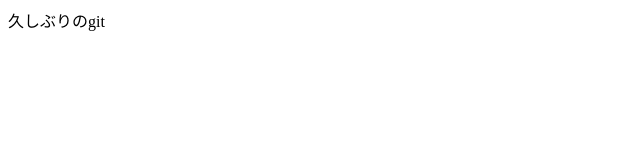
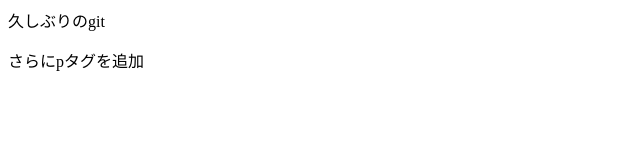
Before and after one commit to Sugishin073/hisahisa, a plain HTML site: page index.html in a window 1280 px wide. Shown: the whole page, without its empty margins (0-640 px from the left). Drawn offline with Linux system fonts and the light colour scheme.

Commit message:
pタグを追加

```diff
--- a/index.html
+++ b/index.html
@@ -7,5 +7,6 @@
 </head>
 <body>
   <div>久しぶりのgit</div>
+  <p>さらにpタグを追加</p>
 </body>
 </html>
```
